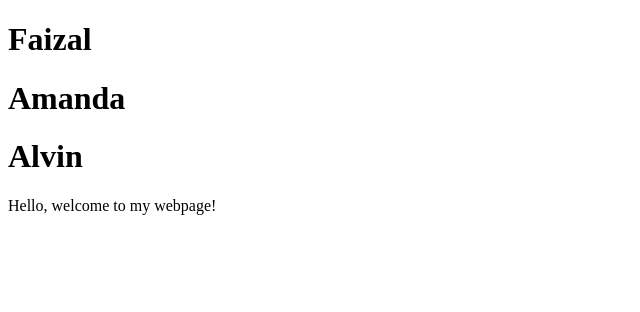
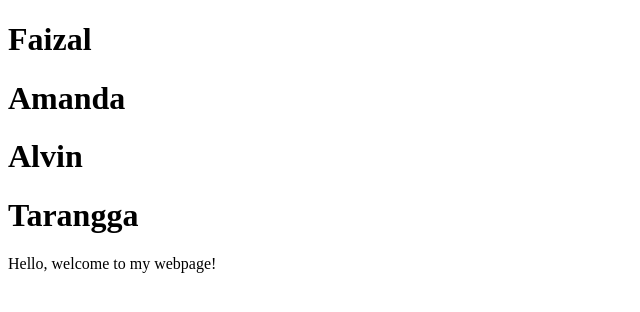
Before and after one commit to fazemii01/kelompok_masAmba_hitam, a plain HTML site: page index.html in a window 1280 px wide. Shown: the whole page, without its empty margins (0-640 px from the left). Drawn offline with Linux system fonts and the light colour scheme.

Commit message:
Menambahkan nama Tarangga

```diff
--- a/index.html
+++ b/index.html
@@ -7,6 +7,7 @@
     <h1>Faizal</h1>
     <h1>Amanda</h1>
     <h1>Alvin</h1>
+    <h1>Tarangga</h1>
   </head>
   <body>
     <p>Hello, welcome to my webpage!</p>
```
